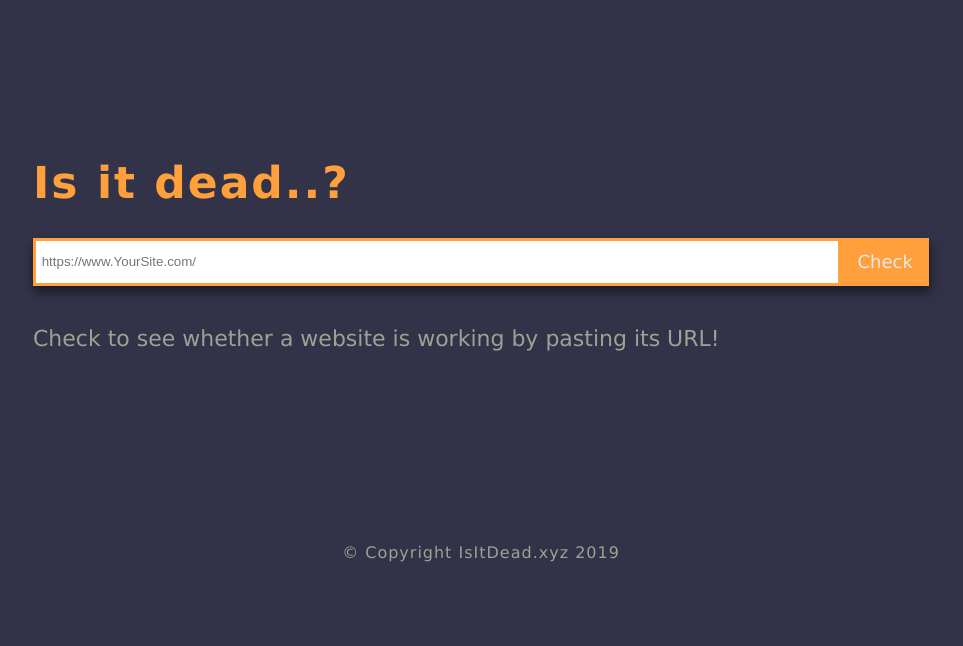
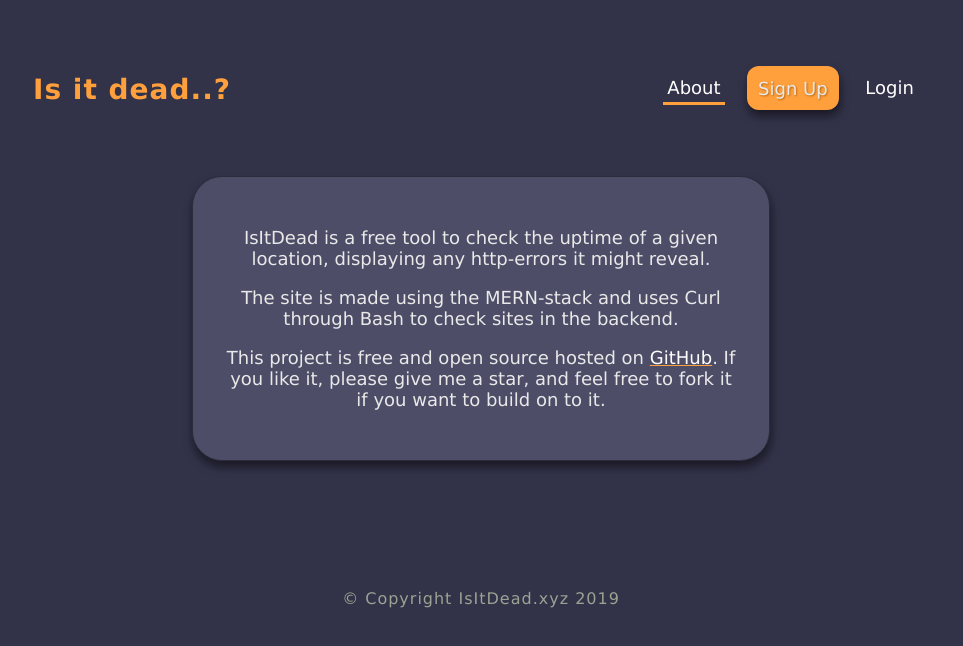
Before and after one commit to GlowSquid/uptime-checker, a React (Create React App) app in the folder client/: page /about in a window 1280 px wide. Shown: the top 646 px of the page, without its empty margins (159-1122 px from the left). Built offline with nearby package versions, Linux system fonts and the light colour scheme.

Commit message:
navbar, about-page, css touchup & validation

```diff
--- a/client/src/App.js
+++ b/client/src/App.js
@@ -1,18 +1,25 @@
-import React, { Component } from 'react';
-import './App.css';
+import React, { Component } from "react";
+import { BrowserRouter, Route } from "react-router-dom";
 
-// import Header from './components/Header/Header';
-import Main from './components/Main/Main';
-import Footer from './components/Footer/Footer';
+import "./App.css";
+
+import Header from "./components/Header/Header";
+import Main from "./components/Main/Main";
+import Footer from "./components/Footer/Footer";
+
+import AboutPage from "./components/about/About";
 
 class App extends Component {
   render() {
     return (
-      <div>
-        {/* <Header /> */}
-        <Main />
-        <Footer />
-      </div>
+      <BrowserRouter>
+        <div>
+          <Header />
+          <Route exact path="/" component={Main} />
+          <Route path="/about" component={AboutPage} />
+          <Footer />
+        </div>
+      </BrowserRouter>
     );
   }
 }
--- /dev/null
+++ b/client/src/components/Header/Header.css
@@ -0,0 +1,80 @@
+.header {
+  margin: 0 auto;
+  margin-top: 3rem;
+  width: 70%;
+  height: 5rem;
+  display: flex;
+  align-items: center;
+  justify-content: space-between;
+  box-sizing: border-box;
+}
+
+.logo {
+  text-decoration: none;
+  font: inherit;
+  font-size: 28px;
+  color: #ffa03c;
+  letter-spacing: 1px;
+  font-weight: 800;
+  cursor: pointer;
+  outline: none;
+  white-space: nowrap;
+}
+
+.navbar-items {
+  margin-left: 1.5rem;
+}
+
+.navbar-items ul {
+  display: flex;
+  margin: 0;
+  padding: 0;
+  list-style: none;
+  align-items: center;
+}
+
+.navbar-items li {
+  margin: 0 0.7rem;
+}
+
+.navbar-items a {
+  font: inherit;
+  text-decoration: none;
+  color: #fff;
+  padding: 0.3rem 0.25rem;
+  background: transparent;
+  cursor: pointer;
+  vertical-align: 10%;
+  margin: 0;
+  border: none;
+  font-size: 18px;
+  font-weight: 300;
+}
+
+.navbar-items a:hover {
+  color: #9ba393;
+  border-bottom: 3px solid #ffa03c;
+  outline: none;
+}
+
+.navbar-items a.active {
+  border-bottom: 3px solid #ffa03c;
+  outline: none;
+}
+
+.btn__sign-up {
+  font: inherit;
+  color: #e9e9e9;
+  background: #ffa03c;
+  font-size: 18px;
+  cursor: pointer;
+  padding: 0.7rem;
+  border-radius: 12px;
+  text-shadow: 1px 1px 2px #b46715;
+  box-shadow: 1px 6px 10px rgba(0, 0, 0, 0.5);
+  white-space: nowrap;
+}
+
+.btn__sign-up:hover {
+  background: #ff992c;
+}
--- a/client/src/components/Header/Header.js
+++ b/client/src/components/Header/Header.js
@@ -1,13 +1,29 @@
-import React, { Component } from 'react';
+import React from "react";
+import { NavLink } from "react-router-dom";
 
-class Header extends Component {
-  render() {
-    return (
-      <div>
-        <p>Header</p>
-      </div>
-    );
-  }
-}
+import "./Header.css";
+
+const Header = () => {
+  return (
+    <header className="header">
+      <h1>
+        <NavLink to="/" className="logo">
+          Is it dead..?
+        </NavLink>
+      </h1>
+      <nav className="navbar-items">
+        <ul>
+          <li className="btn">
+            <NavLink to="/about">About</NavLink>
+          </li>
+          <li className="btn__sign-up">Sign Up</li>
+          <li className="btn">
+            <NavLink to="/login">Login</NavLink>
+          </li>
+        </ul>
+      </nav>
+    </header>
+  );
+};
 
 export default Header;
--- a/client/src/components/Main/Main.css
+++ b/client/src/components/Main/Main.css
@@ -1,59 +1,74 @@
 .container {
   padding: 10% 15% 5% 15%;
-}
-
-h1 {
-  font-size: 44px;
-  color: #ffa03c;
-  letter-spacing: 2px;
-  font-weight: 800;
+  width: 70%;
 }
 
 .search-form {
+  margin: 0 auto;
   display: flex;
+  width: 100%;
   justify-content: center;
-  /* border: 3px solid #ffa03c; */
+
   box-shadow: 1px 6px 10px rgba(0, 0, 0, 0.5);
+  box-sizing: border-box;
 }
 
 .input {
+  font: inherit;
   width: 100%;
+
   background: #fff;
   color: #461c1c;
   height: 2.5rem;
   border: 3px solid #ffa03c;
 }
 
-.btn {
+.input__error {
+  width: 100%;
+  font: inherit;
+  background: rgb(218, 218, 218);
+  color: #d14848;
+  font-weight: 300;
+  height: 2.5rem;
+  border: 3px solid #ffa03c;
+  /* border: 3px solid #d14848; */
+}
+
+.check__btn {
+  padding-top: 2px;
   font: inherit;
   color: #e9e9e9;
   background: #ffa03c;
-  width: 6rem;
   font-size: 18px;
   cursor: pointer;
   border: 3px solid #ffa03c;
+  text-shadow: 1px 1px 2px #b46715;
+  width: 6rem;
 }
 
-.btn:hover,
-.btn:active {
+.check__btn:hover,
+.check__btn:active {
   background: #ff992c;
 }
 
 label {
   display: block;
   color: #9ba393;
-  padding-top: 8px;
+  padding-top: 2rem;
   font-size: 22px;
   font-weight: 300;
+  text-align: center;
 }
 
-.info {
+h4 {
   margin: 0;
 }
 
+i {
+  margin-right: 5px;
+}
+
 .output__blank {
-  display: flex;
-  flex-wrap: wrap;
   margin: 0;
   padding: 1rem;
   background: transparent;
@@ -69,9 +84,9 @@ label {
 }
 
 .output__info {
-  margin: 0;
-  padding: 1rem;
-  height: 1.5rem;
+  display: block;
+  height: fit-content;
+  padding: 0.7rem;
   background: #317be9;
   box-shadow: 1px 6px 10px rgba(0, 0, 0, 0.5);
 }
@@ -79,7 +94,7 @@ label {
 .output__success {
   margin: 0;
   padding: 1rem;
-  height: 1.5rem;
+  height: fit-content;
   background: #618a32;
   box-shadow: 1px 6px 10px rgba(0, 0, 0, 0.5);
 }
@@ -87,7 +102,7 @@ label {
 .output__error {
   margin: 0;
   padding: 1rem;
-  height: 3rem;
+  height: fit-content;
   background: #d14848;
   box-shadow: 1px 6px 10px rgba(0, 0, 0, 0.5);
 }
--- a/client/src/components/Main/Main.js
+++ b/client/src/components/Main/Main.js
@@ -7,9 +7,10 @@ class Main extends Component {
     super(props);
     this.state = {
       curlOutput: "",
-      iconOutput: "",
+      icon: "",
       curlThis: "",
-      bgOutput: "output__blank"
+      bg: "output__blank",
+      input: "input"
     };
 
     this.onChange = this.onChange.bind(this);
@@ -36,9 +37,9 @@ class Main extends Component {
       .then(json => {
         if (json.output === "It's still alive!") {
           this.setState({
-            bgOutput: "output__success",
+            bg: "output__success",
             curlOutput: json.output,
-            iconOutput: "fas fa-check"
+            icon: "fas fa-check"
           });
           // Client Errors
         } else if (
@@ -47,16 +48,17 @@ class Main extends Component {
           json.output === "No Symbols Allowed"
         ) {
           this.setState({
-            bgOutput: "output__info",
+            bg: "output__info",
             curlOutput: json.output,
-            iconOutput: "fas fa-exclamation"
+            icon: "fas fa-exclamation",
+            input: "input__error"
           });
           // temp fix for syntax error
           // } else if (json.output === "00") {
           //   this.setState({
-          //     bgOutput: "output__info",
+          //     bg: "output__info",
           //     curlOutput: "This is not a valid URL",
-          //     iconOutput: "fas fa-exclamation"
+          //     icon: "fas fa-exclamation"
           //   });
         } else {
           // HTTP & Curl Error Codes
@@ -120,15 +122,15 @@ class Main extends Component {
             this.setState({ curlOutput: json.output });
           }
           this.setState({
-            bgOutput: "output__error",
-            iconOutput: "fas fa-times"
+            bg: "output__error",
+            icon: "fas fa-times"
           });
         }
       })
       .catch(err => {
         console.log("error", err);
         this.setState({
-          bgOutput: "output__error",
+          bg: "output__error",
           curlOutput:
             "Sorry! We appear to be having internal server issues. Please try your query again later."
         });
@@ -143,9 +145,9 @@ class Main extends Component {
   onSubmit(e) {
     e.preventDefault();
     this.setState({
-      bgOutput: "output__loading",
+      bg: "output__loading",
       curlOutput: "Checking " + this.state.curlThis,
-      iconOutput: ""
+      icon: ""
     });
     console.log("curlOutput:", this.state.curlThis);
 
@@ -155,32 +157,34 @@ class Main extends Component {
   render() {
     return (
       <div className="container">
-        <div>
-          <h1>Is it dead..?</h1>
-        </div>
         <form onSubmit={this.onSubmit} className="search-form">
           <input
             onClick={() => {
               this.setState({
-                bgOutput: "output__blank",
-                iconOutput: "",
-                curlOutput: ""
+                bg: "output__blank",
+                icon: "",
+                curlOutput: "",
+                input: "input"
               });
             }}
-            className="input"
+            className={this.state.input}
             placeholder=" https://www.YourSite.com/"
             type="text"
             value={this.state.text}
             onChange={this.onChange}
           />
-          <button className="submit btn">Check</button>
+          <button className="submit check__btn">Check</button>
+          {/* <button className="submit">Check</button> */}
         </form>
-        <div className={this.state.bgOutput}>
-          <h3 className="info">
-            <i className={this.state.iconOutput} /> {this.state.curlOutput}
-          </h3>
+
+        <div className={this.state.bg}>
+          <h4>
+            <i className={this.state.icon} />
+            {this.state.curlOutput}
+          </h4>
           {/* <h3 className="more__info">Read more..</h3> */}
         </div>
+
         <label>
           Check to see whether a website is working by pasting its URL!
         </label>
--- /dev/null
+++ b/client/src/components/about/About.css
@@ -0,0 +1,26 @@
+.about {
+  padding: 2rem;
+  margin: 3rem auto;
+  width: 40%;
+  background: #4d4d68;
+  border-radius: 30px;
+  border: 1px solid #2c2c3d;
+  box-shadow: 1px 6px 10px rgba(0, 0, 0, 0.5);
+}
+
+.about p {
+  text-align: center;
+  font-size: 18px;
+}
+
+.about a {
+  color: #fff;
+  text-decoration-color: #ffa03c;
+  outline: none;
+  cursor: pointer;
+}
+
+.about a:hover,
+.about a:active {
+  color: #9ba393;
+}
--- /dev/null
+++ b/client/src/components/about/About.js
@@ -0,0 +1,29 @@
+import React from "react";
+
+import { Link } from "react-router-dom";
+
+import "./About.css";
+
+const AboutPage = () => {
+  return (
+    <div className="about">
+      <p>
+        IsItDead is a free tool to check the uptime of a given location,
+        displaying any http-errors it might reveal.
+      </p>
+
+      <p>
+        The site is made using the MERN-stack and uses Curl through Bash to
+        check sites in the backend.
+      </p>
+      <p>
+        This project is free and open source hosted on{" "}
+        <Link to="https://github.com/GlowSquid/IsItDead">GitHub</Link>. If you
+        like it, please give me a star, and feel free to fork it if you want to
+        build on to it.
+      </p>
+    </div>
+  );
+};
+
+export default AboutPage;
```
Also changed, not shown: 2 other files (tests, documents, lock files or other folders).
